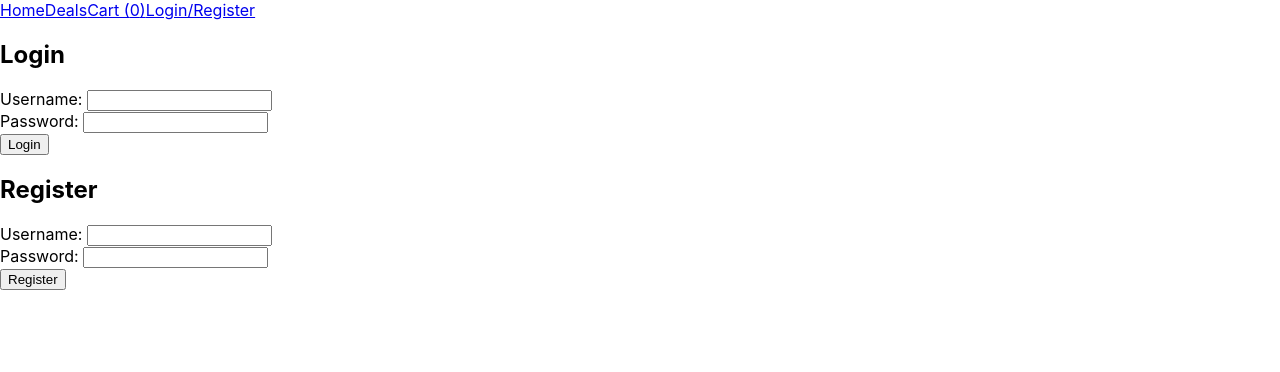
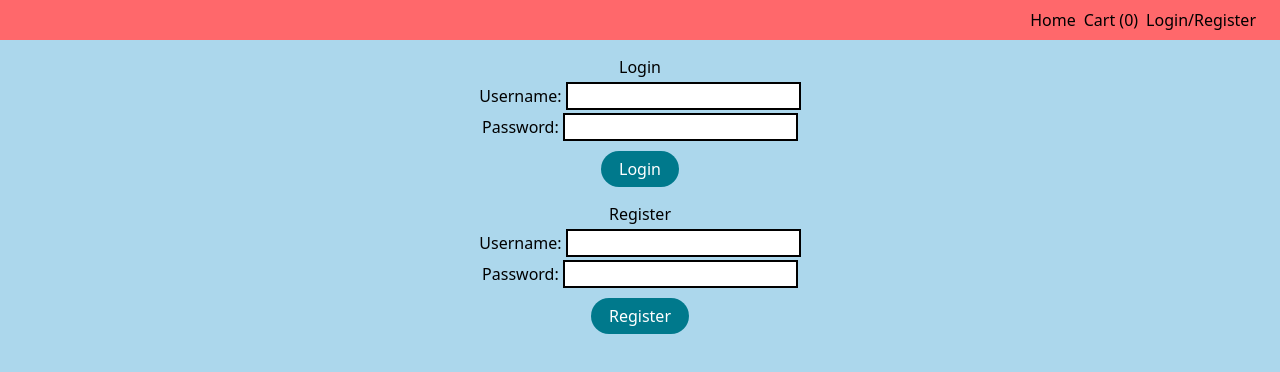
Before and after one commit to ChrisSolan/EcommerceWebApp, a React (Create React App) app in the folder frontend/: page /auth in a window 1280 px wide. Shown: the top 372 px of the page. Built offline with nearby package versions, Linux system fonts and the light colour scheme; the HTML template or start-up script is replaced by a standard one.

Commit message:
Add Tailwind css and homepage appearance
Removed the deals page, it was better to just have it in the home page with the rest of the shopping items

```diff
--- a/frontend/package.json
+++ b/frontend/package.json
@@ -40,5 +40,8 @@
       "last 1 firefox version",
       "last 1 safari version"
     ]
+  },
+  "devDependencies": {
+    "tailwindcss": "^3.4.14"
   }
 }
--- a/frontend/src/App.js
+++ b/frontend/src/App.js
@@ -1,6 +1,5 @@
 import {BrowserRouter as Router, Routes, Route} from 'react-router-dom';
 import {Home} from './pages/home.tsx';
-import {Deals} from './pages/deals.tsx';
 import {Navbar} from './navbar.tsx';
 import { Auth } from './pages/auth.tsx';
 import {ShoppingCart} from './pages/shoppingCart.tsx';
@@ -16,7 +15,6 @@ function App() {
           <Navbar/>
           <Routes>
             <Route path='/' element={<Home/>}/>
-            <Route path='/deals' element={<Deals/>}/>
             <Route path='/auth' element={<Auth/>}/>
             <Route path='/cart' element={<ShoppingCart/>}/>
             <Route path='/orders' element={<Orders/>}/>
--- a/frontend/src/index.css
+++ b/frontend/src/index.css
@@ -1,13 +1,3 @@
-body {
-  margin: 0;
-  font-family: -apple-system, BlinkMacSystemFont, 'Segoe UI', 'Roboto', 'Oxygen',
-    'Ubuntu', 'Cantarell', 'Fira Sans', 'Droid Sans', 'Helvetica Neue',
-    sans-serif;
-  -webkit-font-smoothing: antialiased;
-  -moz-osx-font-smoothing: grayscale;
-}
-
-code {
-  font-family: source-code-pro, Menlo, Monaco, Consolas, 'Courier New',
-    monospace;
-}
+@tailwind base;
+@tailwind components;
+@tailwind utilities;
--- a/frontend/src/navbar.tsx
+++ b/frontend/src/navbar.tsx
@@ -7,9 +7,8 @@ export const Navbar = () => {
     const {cartCount} = useShoppingContext();
 
     return (
-        <div className=''>
+        <div className='bg-[#FF686B] py-2 px-6 space-x-2 flex justify-end'>
             <Link to= "/" className=''>Home</Link>
-            <Link to="/deals" className=''>Deals</Link>
             <Link to="/cart" className=''>Cart ({cartCount})</Link>
             {cookies.access_token ?  (
                 <>
--- a/frontend/src/pages/deals.tsx
+++ /dev/null
@@ -1,8 +0,0 @@
-
-export const Deals = () => {
-    return (
-        <div className="home">
-            <h1>TEST DEALS PAGE</h1>
-        </div>
-    )
-}
--- a/frontend/src/pages/home.tsx
+++ b/frontend/src/pages/home.tsx
@@ -18,6 +18,7 @@ export const Home = () => {
                 console.log(err);
             }
         };
+
         fetchShoppingItems();
     }, []);
 
@@ -44,21 +45,48 @@ export const Home = () => {
         }
     }
 
+    const deals = shoppingItems.filter(item => item.dealPrice !== null);
+
+
     return (
-        <div className="home">
-            <h1>TEST HOMEPAGE</h1>
-            <ul>
-                {shoppingItems.map(shoppingItem => (
-                    <li key={shoppingItem.id}>
-                        <img src={shoppingItem.itemImg} alt={shoppingItem.name}/>
-                        <h2>{shoppingItem.name}</h2>
-                        <h3>${shoppingItem.price}</h3>
-                        <h3>{shoppingItem.dealPrice}</h3>
-                        <button onClick={() => handleAddCart(shoppingItem.id)}>ADD TO CART</button>
-                        <hr/>
-                    </li>
-                ))}
-            </ul>
+        <div className="home bg-white min-h-screen py-[15px]">
+            <h1 className="mx-[15px] mb-3 font-bold text-lg">Random Assortment of Items! </h1>
+            <div className="overflow-x-auto px-[50px]">
+                <ul className="flex items-center space-x-12 my-[15px]">
+                    {shoppingItems
+                    .filter(item => item.dealPrice === null)
+                    .map(shoppingItem => (
+                        <li key={shoppingItem.id} className="shrink-0 h-[350px] flex flex-col">
+                            <div className="w-[225px] h-[225px] bg-[#f2f2f2] p-4"> {/*Controls how big the images are*/}
+                             <img src={shoppingItem.itemImg} alt={shoppingItem.name} className='object-cover h-full w-full'/>
+                            </div>
+                            <h2 className="w-[200px]">{shoppingItem.name}</h2>
+                            <h3 className="font-semibold text-lg">${shoppingItem.price}</h3>
+                            <button onClick={() => handleAddCart(shoppingItem.id)} className="rounded-full bg-[#FFA69E] font-semibold px-[20px] py-[6px] text-black mt-auto self-start hover:bg-[#FF686B]">ADD TO CART</button>
+                        </li>
+                    ))}
+                </ul>
+            </div>
+
+            <h1 className="mx-[15px] my-3 font-bold text-lg">Items on SALE!</h1>
+            <div className="overflow-x-auto px-[50px]">
+                <ul className="flex items-center space-x-10 my-[15px]">
+                    {deals.map(shoppingItem => (
+                        <li key={shoppingItem.id} className="shrink-0 h-[350px] flex flex-col">
+                            <div className="w-[225px] h-[225px] bg-[#f2f2f2] p-4"> {/*Controls how big the images are*/}
+                             <img src={shoppingItem.itemImg} alt={shoppingItem.name} className='object-cover h-full w-full'/>
+                            </div>
+                            <h2 className="w-[200px]">{shoppingItem.name}</h2>
+                            <div className="flex space-x-3">
+                                <h3 className="font-semibold text-lg">${shoppingItem.dealPrice}</h3>
+                                <h3 className="line-through text-gray-400">${shoppingItem.price}</h3>
+                            </div>
+                            <button onClick={() => handleAddCart(shoppingItem.id)} className="rounded-full bg-[#FFA69E] font-semibold px-[20px] py-[6px] text-black mt-auto self-start hover:bg-[#FF686B]">ADD TO CART</button>
+                        </li>
+                    ))}
+                </ul>
+            </div>
+
         </div>
     )
 }
--- /dev/null
+++ b/frontend/tailwind.config.js
@@ -0,0 +1,10 @@
+/** @type {import('tailwindcss').Config} */
+module.exports = {
+  content: [
+    "./src/**/*.{js,jsx,ts,tsx}",
+  ],
+  theme: {
+    extend: {},
+  },
+  plugins: [],
+}
```
Also changed, not shown: 1 other file (tests, documents, lock files or other folders).
